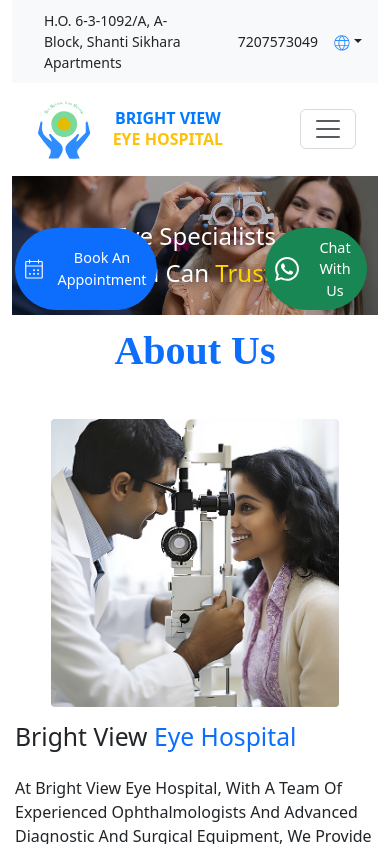
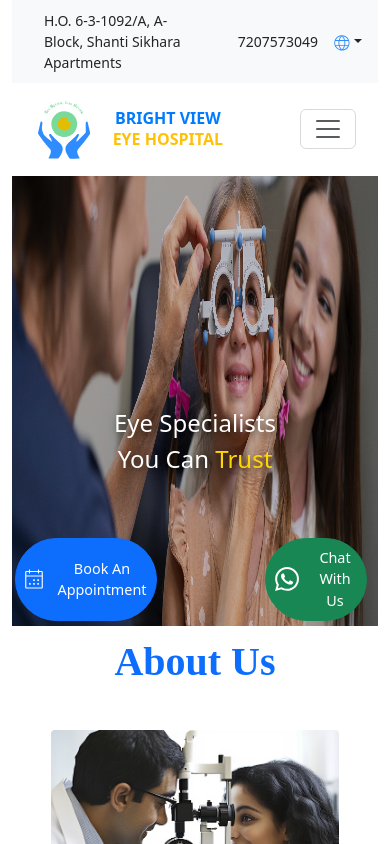
Before and after one commit to NagarajuKolar/Brightview, a React (Vite) app: page / in a window 390 px wide. Shown: the top 844 px of the page. Built offline with nearby package versions, Linux system fonts and the light colour scheme.

Commit message:
Updated some parts of Brightview website

```diff
--- a/src/CSS/Head.css
+++ b/src/CSS/Head.css
@@ -112,20 +112,8 @@
     font-size: 0.95rem;
   }
 
-
+.hospi-image{
+  height: 450px;
+}
 
 }
-
-/* @media (max-width: 480px) {
-  .text h1 {
-    font-size: 1.2rem;
-  }
-
-  .buttons {
-    flex-direction: column;
-    align-items: center;
-  }
-
-  .text {
-    top: 55%;
-  } */
--- a/src/Components/Head.jsx
+++ b/src/Components/Head.jsx
@@ -15,13 +15,12 @@
   const [showAppointment, setShowAppointment] = useState(false);
   return (
     <>
-      <div className="container-fluid">
-        <img src={Hospi} alt="img" className="image" />
+      <div className="container-fluid w-100">
+        <img src={Hospi} alt="img " className="image hospi-image" />
         <div className="text ">
           <h1>Eye Specialists  </h1>
           <h1>You Can <span className="span">Trust</span></h1>
           <button type="button" onClick={() => setShowAppointment(true)} className="btn btn-primary   btn-custom d-none d-md-block  me-2">
-            {/* <img src={book} alt="img" className="image-fluid px-1" /> */}
             Book An Appointment
           </button>
         </div>
@@ -37,18 +36,6 @@
       </div>
 
 
-
-      {/* <div className="container-fluid">
-      <img src={Headcover} alt="img" className="image" />
-      <div className="buttons">
-        <button type="button" onClick={() => navigate('/appointment')} className="btn btn-primary rounded-pill me-2">
-          <img src={book} alt="img" className="image-fluid px-1" />Book An Appointment
-        </button>
-        <button type="button" className="btn btn-success rounded-pill me-2">
-         <img src={whatsapp} alt="img" className="image-fluid px-1" /> Chat With Us
-        </button>
-      </div>
-    </div> */}
     </>
   );
 }
```
